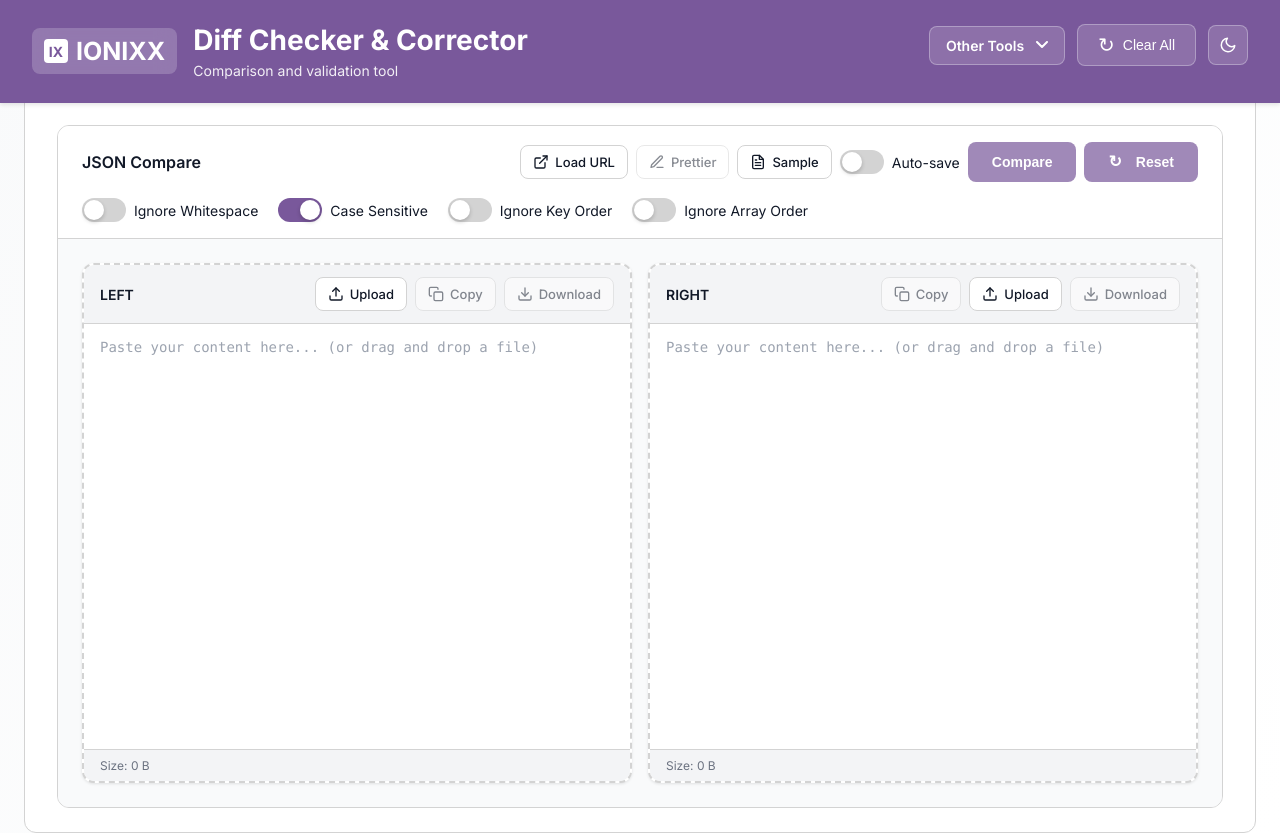
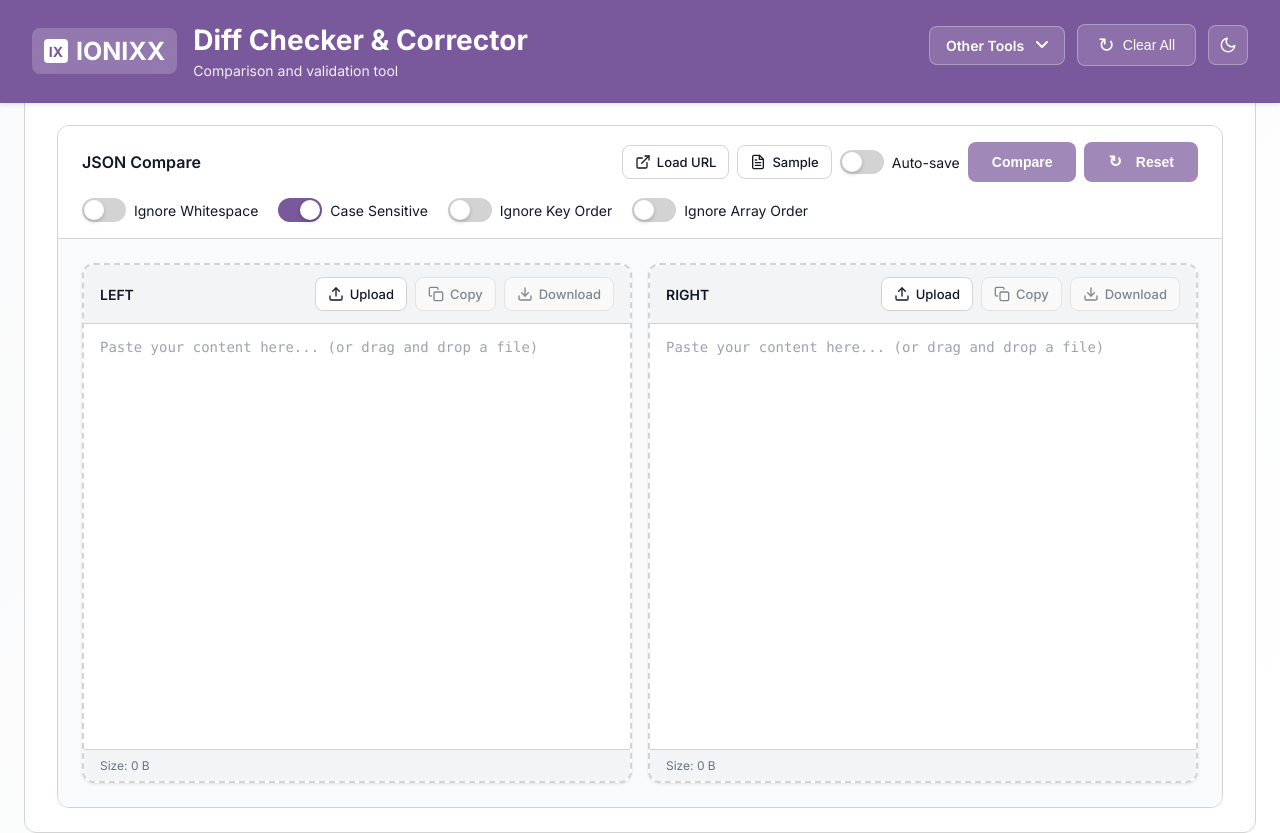
Before and after one commit to KalaiPriya09/Diff-Checker-Corrector, a Next.js app: page / in a window 1280 px wide. Built offline with nearby package versions, Linux system fonts and the light colour scheme.

Commit message:
Remove prettier functionality and improve button hover styling

```diff
--- a/src/components/diff-checker/DiffChecker.styles.ts
+++ b/src/components/diff-checker/DiffChecker.styles.ts
@@ -247,7 +247,7 @@ export const ActionButton = styled.button`
   &:hover:not(:disabled) {
     background-color: ${(props) => props.theme.colors.surfaceHover};
     border-color: ${(props) => props.theme.colors.primary};
-    color: ${(props) => props.theme.colors.white};
+    color: ${(props) => props.theme.colors.primary};
   }
 
   &:active:not(:disabled) {
--- a/src/components/diff-checker/DiffChecker.tsx
+++ b/src/components/diff-checker/DiffChecker.tsx
@@ -182,9 +182,6 @@ const DiffChecker: React.FC<DiffCheckerProps> = ({ activeFormat, onClearAllRef }
   const [showAlert, setShowAlert] = useState(false);
   const [alertTitle, setAlertTitle] = useState('');
   const [alertMessage, setAlertMessage] = useState('');
-
-  // Prettier loading state
-  const [isPrettifying, setIsPrettifying] = useState(false);
 
   // File upload loading states
   const [isUploadingLeft, setIsUploadingLeft] = useState(false);
@@ -433,20 +430,6 @@ const DiffChecker: React.FC<DiffCheckerProps> = ({ activeFormat, onClearAllRef }
   const isValidationMode = mode === 'validate';
   const totalDifferences = stats ? stats.added + stats.removed + stats.changed : 0;
 
-  // Check if Prettier button should be disabled
-  const isPrettierDisabled = useMemo(() => {
-    // Disable if prettifying is in progress
-    if (isPrettifying) {
-      return true;
-    }
-    // In validation mode, need left input
-    if (isValidationMode) {
-      return !leftInput || leftInput.trim().length === 0;
-    }
-    // In compare mode, need at least left input (it formats both panels)
-    return !leftInput || leftInput.trim().length === 0;
-  }, [leftInput, isValidationMode, isPrettifying]);
-
   // Copy functionality for specific panel
   const handleCopy = useCallback(async (panel: 'left' | 'right') => {
     try {
@@ -621,200 +604,6 @@ const DiffChecker: React.FC<DiffCheckerProps> = ({ activeFormat, onClearAllRef }
       throw error; // Re-throw to let modal handle it
     }
   }, [setLeftInput, setRightInput, isValidationMode, showAlertMessage]);
-
-  // Prettier/Format functionality - works on both panels in compare mode, left panel in validate mode
-  const handlePrettier = useCallback(async () => {
-    setIsPrettifying(true);
-    try {
-      // Add a small delay to show loading state for better UX
-      await new Promise((resolve) => setTimeout(resolve, 100));
-      let leftFormatted = '';
-      let rightFormatted = '';
-
-      if (format === 'json') {
-        // Format JSON
-        if (leftInput.trim()) {
-          try {
-            const parsed = JSON.parse(leftInput);
-            leftFormatted = JSON.stringify(parsed, null, 2);
-          } catch {
-            leftFormatted = leftInput; // Keep original if parsing fails
-          }
-        }
-        if (!isValidationMode && rightInput.trim()) {
-          try {
-            const parsed = JSON.parse(rightInput);
-            rightFormatted = JSON.stringify(parsed, null, 2);
-          } catch {
-            rightFormatted = rightInput; // Keep original if parsing fails
-          }
-        }
-      } else if (format === 'xml') {
-        // Format XML - basic formatting
-        if (leftInput.trim()) {
-          try {
-            const parser = new DOMParser();
-            const xmlDoc = parser.parseFromString(leftInput, 'text/xml');
-            if (xmlDoc.documentElement.nodeName === 'parsererror') {
-              leftFormatted = leftInput;
-            } else {
-              const serializer = new XMLSerializer();
-              let formatted = serializer.serializeToString(xmlDoc);
-              // Basic indentation
-              formatted = formatted.replace(/></g, '>\n<');
-              leftFormatted = formatted;
-            }
-          } catch {
-            leftFormatted = leftInput;
-          }
-        }
-        if (!isValidationMode && rightInput.trim()) {
-          try {
-            const parser = new DOMParser();
-            const xmlDoc = parser.parseFromString(rightInput, 'text/xml');
-            if (xmlDoc.documentElement.nodeName === 'parsererror') {
-              rightFormatted = rightInput;
-            } else {
-              const serializer = new XMLSerializer();
-              let formatted = serializer.serializeToString(xmlDoc);
-              formatted = formatted.replace(/></g, '>\n<');
-              rightFormatted = formatted;
-            }
-          } catch {
-            rightFormatted = rightInput;
-          }
-        }
-      } else {
-        // Text format - just use as is
-        leftFormatted = leftInput;
-        if (!isValidationMode) {
-          rightFormatted = rightInput;
-        }
-      }
-
-      // Validate formatted content size (2MB limit per panel)
-      const MAX_SIZE = 2 * 1024 * 1024; // 2 MB
-
-      if (leftFormatted) {
-        const leftSize = new TextEncoder().encode(leftFormatted).length;
-        if (leftSize > MAX_SIZE) {
-          const sizeMB = formatBytes(leftSize);
-          showAlertMessage(
-            'File Size Exceeded',
-            `The formatted content size for left panel is ${sizeMB}. Maximum allowed size is 2 MB per panel.`
-          );
-          return;
-        }
-      }
-
-      if (!isValidationMode && rightFormatted) {
-        const rightSize = new TextEncoder().encode(rightFormatted).length;
-        if (rightSize > MAX_SIZE) {
-          const sizeMB = formatBytes(rightSize);
-          showAlertMessage(
-            'File Size Exceeded',
-            `The formatted content size for right panel is ${sizeMB}. Maximum allowed size is 2 MB per panel.`
-          );
-          return;
-        }
-      }
-
-      // Apply formatting only if size is within limit
-      // Use native textarea API to preserve undo history
-      if (leftFormatted && leftTextareaRef.current) {
-        const textarea = leftTextareaRef.current;
-        textarea.focus();
-
-        // Select all text first
-        textarea.setSelectionRange(0, textarea.value.length);
-
-        // Use execCommand('insertText') to preserve undo history
-        // This simulates user input and maintains the browser's undo stack
-        try {
-          if (document.execCommand && document.execCommand('insertText', false, leftFormatted)) {
-            // Success - undo history preserved via execCommand
-            // Sync React state after a brief delay to ensure the textarea value is updated
-            setTimeout(() => {
-              setLeftInput(textarea.value);
-            }, 0);
-          } else {
-            // Fallback: manually replace text and create InputEvent
-            const start = 0;
-            const end = textarea.value.length;
-            textarea.setRangeText(leftFormatted, start, end, 'end');
-
-            // Create an InputEvent to preserve undo history
-            const inputEvent = new InputEvent('input', {
-              bubbles: true,
-              cancelable: true,
-              inputType: 'insertReplacementText',
-              data: leftFormatted,
-            });
-            textarea.dispatchEvent(inputEvent);
-            setLeftInput(leftFormatted);
-          }
-        } catch {
-          // If execCommand fails, use setRangeText with InputEvent
-          textarea.setRangeText(leftFormatted, 0, textarea.value.length, 'end');
-          const inputEvent = new InputEvent('input', {
-            bubbles: true,
-            cancelable: true,
-            inputType: 'insertReplacementText',
-            data: leftFormatted,
-          });
-          textarea.dispatchEvent(inputEvent);
-          setLeftInput(leftFormatted);
-        }
-      }
-
-      if (!isValidationMode && rightFormatted && rightTextareaRef.current) {
-        const textarea = rightTextareaRef.current;
-        textarea.focus();
-
-        // Select all text first
-        textarea.setSelectionRange(0, textarea.value.length);
-
-        // Use execCommand('insertText') to preserve undo history
-        try {
-          if (document.execCommand && document.execCommand('insertText', false, rightFormatted)) {
-            // Success - undo history preserved via execCommand
-            // Sync React state after a brief delay to ensure the textarea value is updated
-            setTimeout(() => {
-              setRightInput(textarea.value);
-            }, 0);
-          } else {
-            // Fallback: manually replace text and create InputEvent
-            textarea.setRangeText(rightFormatted, 0, textarea.value.length, 'end');
-
-            // Create an InputEvent to preserve undo history
-            const inputEvent = new InputEvent('input', {
-              bubbles: true,
-              cancelable: true,
-              inputType: 'insertReplacementText',
-              data: rightFormatted,
-            });
-            textarea.dispatchEvent(inputEvent);
-            setRightInput(rightFormatted);
-          }
-        } catch {
-          // If execCommand fails, use setRangeText with InputEvent
-          textarea.setRangeText(rightFormatted, 0, textarea.value.length, 'end');
-          const inputEvent = new InputEvent('input', {
-            bubbles: true,
-            cancelable: true,
-            inputType: 'insertReplacementText',
-            data: rightFormatted,
-          });
-          textarea.dispatchEvent(inputEvent);
-          setRightInput(rightFormatted);
-        }
-      }
-    } catch {
-      showAlertMessage('Error Formatting Content', 'Failed to format the content. Please check if it\'s valid.');
-    } finally {
-      setIsPrettifying(false);
-    }
-  }, [leftInput, rightInput, format, isValidationMode, setLeftInput, setRightInput, showAlertMessage]);
 
   // Sample data functionality - works on both panels in compare mode, left panel in validate mode
   const handleSample = useCallback(() => {
@@ -1000,20 +789,6 @@ Created: ${new Date().toLocaleString()}`;
                     <span>Load URL</span>
                   </ActionButton>
                 )}
-                {format !== 'text' && (
-                  <ActionButton
-                    onClick={handlePrettier}
-                    title="Format/Prettify content"
-                    disabled={isPrettierDisabled}
-                    aria-label="Format and prettify content"
-                  >
-                    <svg viewBox="0 0 24 24" fill="none" stroke="currentColor" strokeWidth="2" strokeLinecap="round" strokeLinejoin="round">
-                      <path d="M12 20h9"></path>
-                      <path d="M16.5 3.5a2.121 2.121 0 0 1 3 3L7 19l-4 1 1-4L16.5 3.5z"></path>
-                    </svg>
-                    <span>Prettier</span>
-                  </ActionButton>
-                )}
                 <ActionButton onClick={handleSample} title="Load sample data">
                   <svg viewBox="0 0 24 24" fill="none" stroke="currentColor" strokeWidth="2" strokeLinecap="round" strokeLinejoin="round">
                     <path d="M14 2H6a2 2 0 0 0-2 2v16a2 2 0 0 0 2 2h12a2 2 0 0 0 2-2V8z"></path>
@@ -1144,20 +919,6 @@ Created: ${new Date().toLocaleString()}`;
                       <line x1="10" y1="14" x2="21" y2="3"></line>
                     </svg>
                     <span>Load URL</span>
-                  </ActionButton>
-                )}
-                {format !== 'text' && (
-                  <ActionButton
-                    onClick={handlePrettier}
-                    title="Format/Prettify content"
-                    disabled={isPrettierDisabled}
-                    aria-label="Format and prettify content"
-                  >
-                    <svg viewBox="0 0 24 24" fill="none" stroke="currentColor" strokeWidth="2" strokeLinecap="round" strokeLinejoin="round">
-                      <path d="M12 20h9"></path>
-                      <path d="M16.5 3.5a2.121 2.121 0 0 1 3 3L7 19l-4 1 1-4L16.5 3.5z"></path>
-                    </svg>
-                    <span>Prettier</span>
                   </ActionButton>
                 )}
                 <ActionButton onClick={handleSample} title="Load sample data">
@@ -1304,6 +1065,14 @@ Created: ${new Date().toLocaleString()}`;
                 <PanelHeader>
                   <span>RIGHT</span>
                   <PanelActions>
+                    <ActionButton onClick={() => handleUpload('right')} title="Upload file">
+                      <svg viewBox="0 0 24 24" fill="none" stroke="currentColor" strokeWidth="2" strokeLinecap="round" strokeLinejoin="round">
+                        <path d="M21 15v4a2 2 0 0 1-2 2H5a2 2 0 0 1-2-2v-4"></path>
+                        <polyline points="17 8 12 3 7 8"></polyline>
+                        <line x1="12" y1="3" x2="12" y2="15"></line>
+                      </svg>
+                      <span>Upload</span>
+                    </ActionButton>
                     <ActionButton
                       onClick={() => handleCopy('right')}
                       title="Copy content to clipboard"
@@ -1315,14 +1084,6 @@ Created: ${new Date().toLocaleString()}`;
                         <path d="M5 15H4a2 2 0 0 1-2-2V4a2 2 0 0 1 2-2h9a2 2 0 0 1 2 2v1"></path>
                       </svg>
                       <span>Copy</span>
-                    </ActionButton>
-                    <ActionButton onClick={() => handleUpload('right')} title="Upload file">
-                      <svg viewBox="0 0 24 24" fill="none" stroke="currentColor" strokeWidth="2" strokeLinecap="round" strokeLinejoin="round">
-                        <path d="M21 15v4a2 2 0 0 1-2 2H5a2 2 0 0 1-2-2v-4"></path>
-                        <polyline points="17 8 12 3 7 8"></polyline>
-                        <line x1="12" y1="3" x2="12" y2="15"></line>
-                      </svg>
-                      <span>Upload</span>
                     </ActionButton>
                     <ActionButton
                       onClick={() => handleDownload('right')}
@@ -1423,9 +1184,6 @@ Created: ${new Date().toLocaleString()}`;
       {isComparing && (
         <Loading message={isValidationMode ? 'Validating...' : 'Comparing...'} />
       )}
-      {isPrettifying && (
-        <Loading message="Formatting content..." />
-      )}
     </>
   );
 };
```
